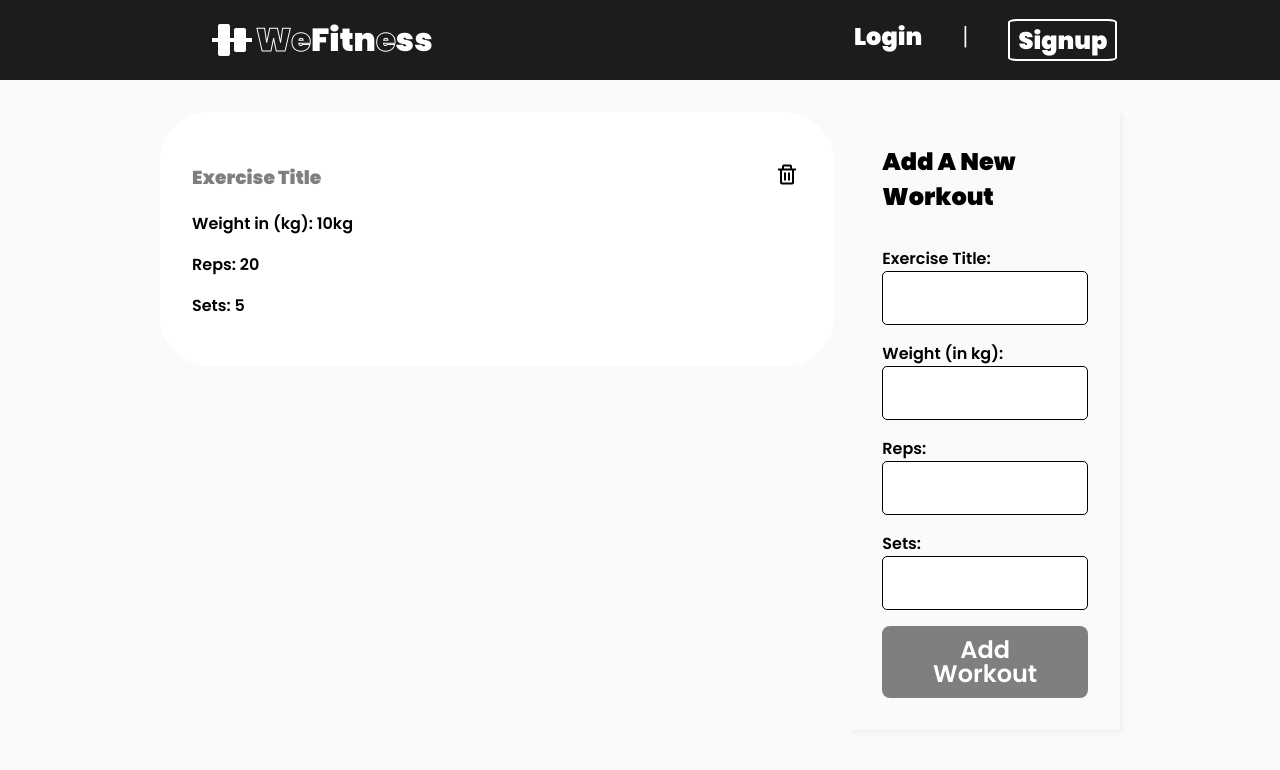
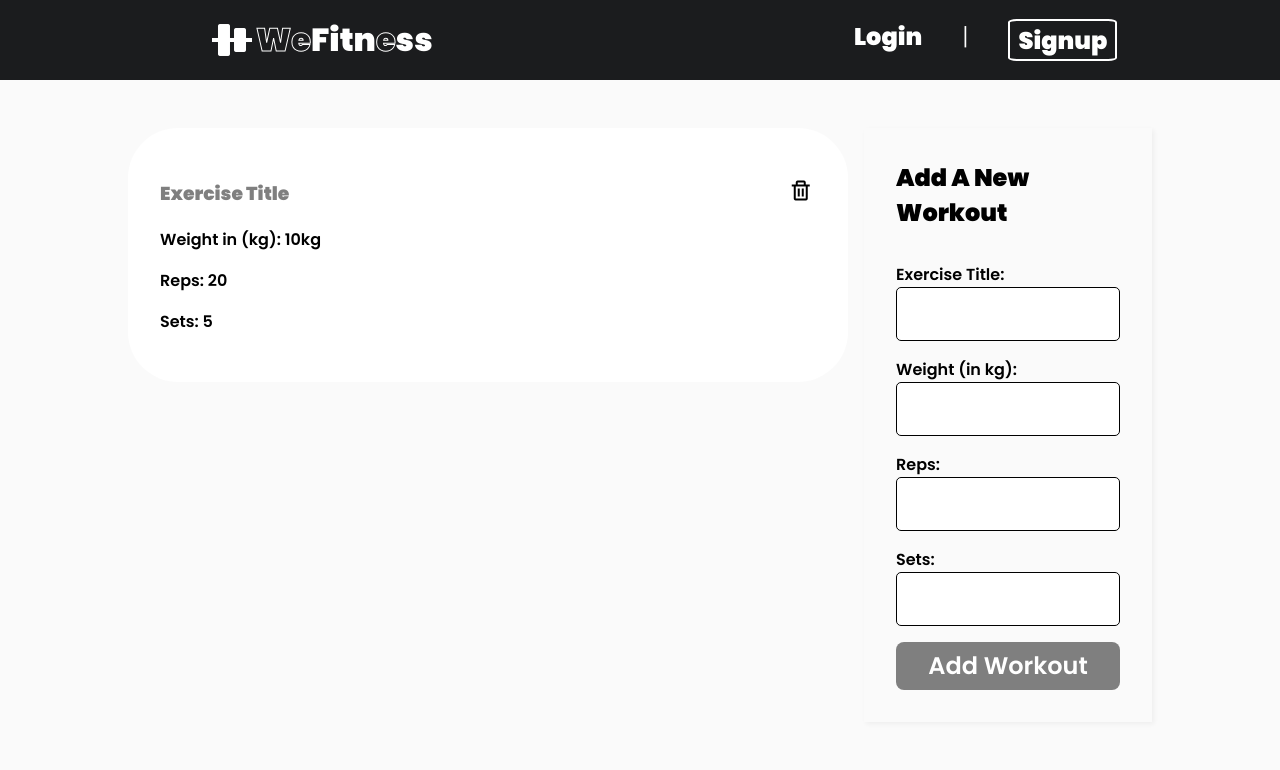
Before and after one commit to Ale-199/weFitness, a React (Create React App) app in the folder frontend/: page /dashboard in a window 1280 px wide. Shown: the top 770 px of the page. Built offline with nearby package versions, Linux system fonts and the light colour scheme.

Commit message:
dashboard page's design done

```diff
--- a/frontend/src/pages/Dashboard/Dashboard.css
+++ b/frontend/src/pages/Dashboard/Dashboard.css
@@ -2,5 +2,16 @@
   display: grid;
   grid-template-columns: 2.5fr 1fr;
   column-gap: 1rem;
-  padding: 2rem;
+  padding: 3rem 0rem 15.6rem 0rem;
 }
+
+.dashboard__left {
+  display: flex;
+  flex-direction: column;
+  gap: 1rem;
+}
+
+.dashboard__bg {
+  background-color: var(--bg-color);
+  height: 100%;
+}
--- a/frontend/src/pages/Dashboard/Dashboard.js
+++ b/frontend/src/pages/Dashboard/Dashboard.js
@@ -3,12 +3,12 @@ import WorkoutDetails from "../../components/WorkoutDetails";
 import Workoutform from "../../components/Workoutform";
 export default function Dashboard() {
   return (
-    <div className="bg">
+    <div className="dashboard__bg">
       <div className="dashboard__container container">
-        <div>
+        <div className="dashboard__left">
           <WorkoutDetails />
         </div>
-        <div>
+        <div className="dashboard__right">
           <Workoutform />
         </div>
       </div>
```
